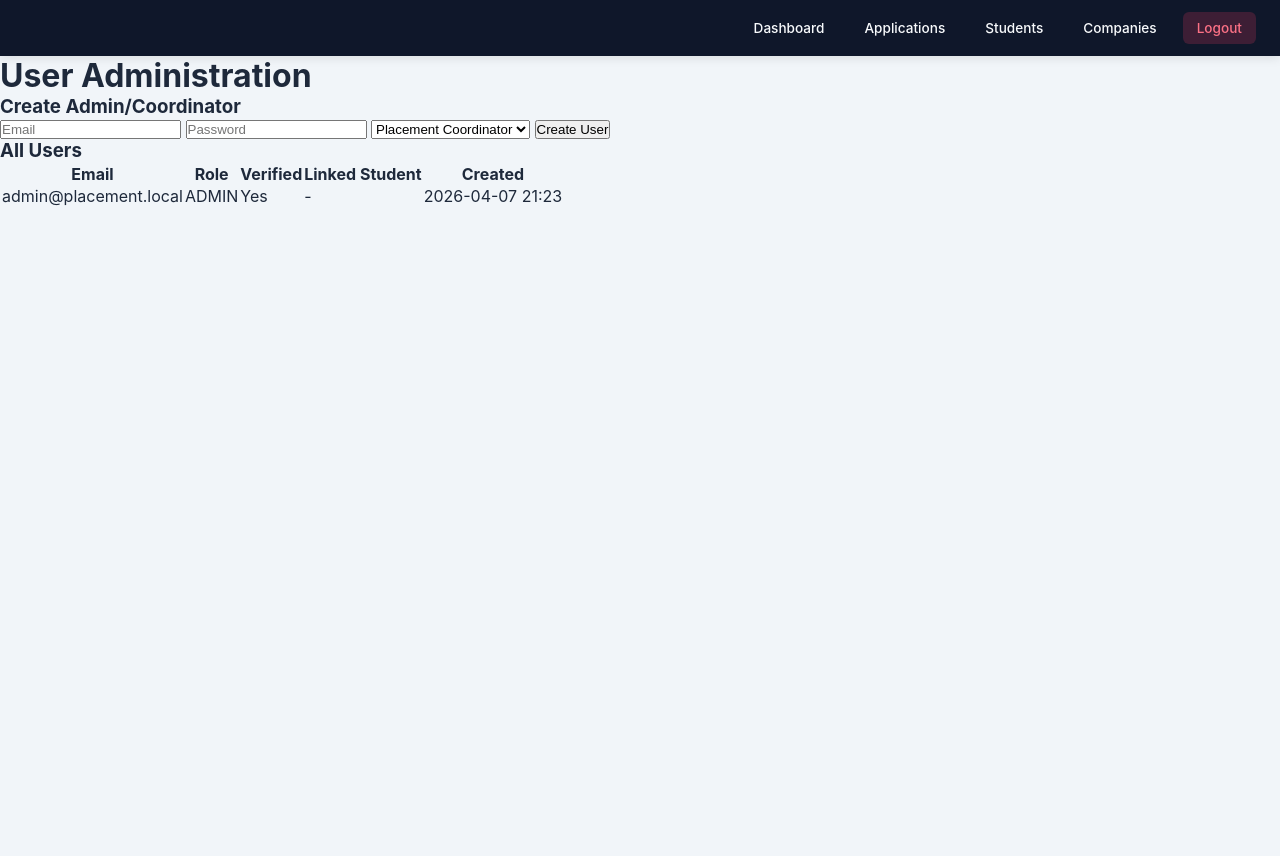
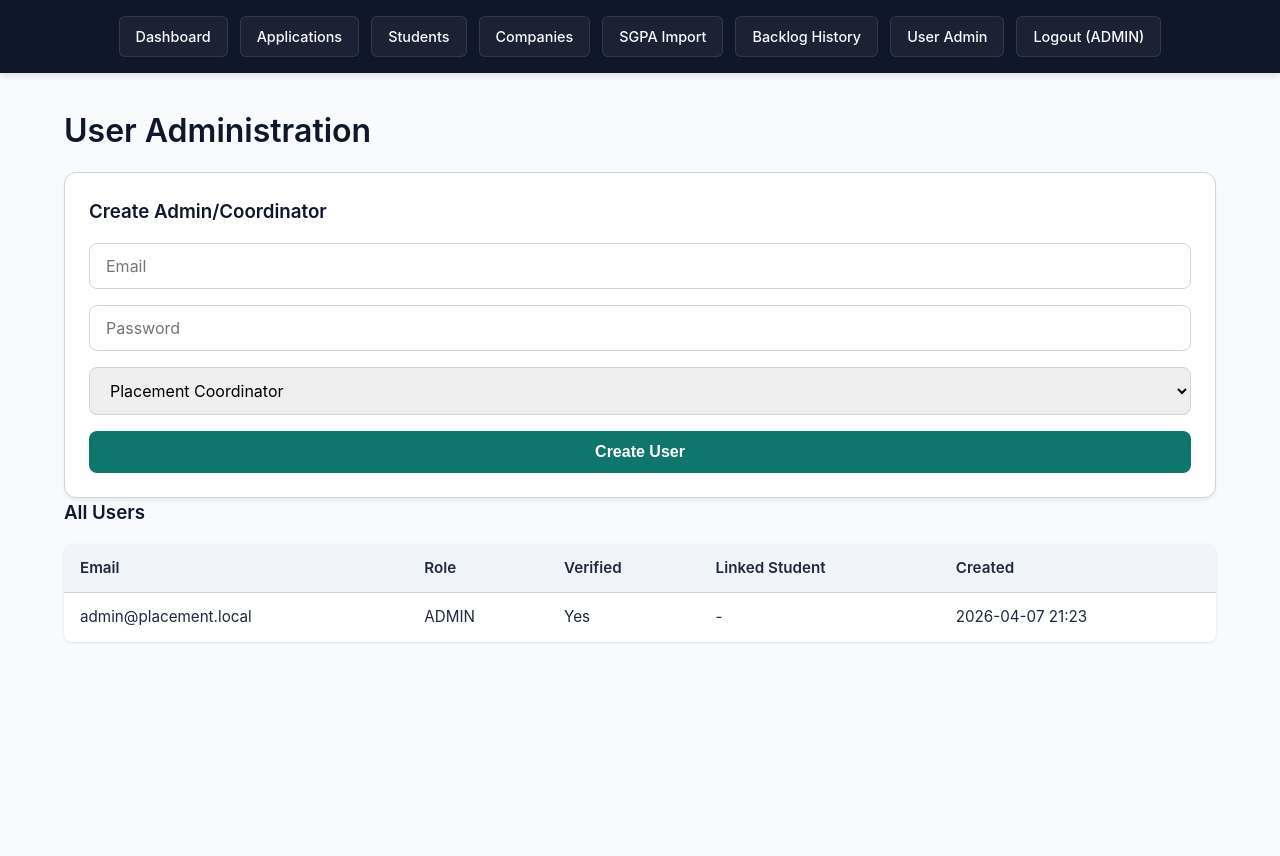
Before and after one commit to lavanayakhosla/TestPlacement, a Flask app: page /admin/users in a window 1280 px wide. After the commit the page ends 643 px from the top, so only its background shows below. Run offline with Flask 3, Linux system fonts and the light colour scheme; the visitor is signed in with stand-in values (Sample User, id 1); data comes from the database, SQL or seed files in the repository.

Commit message:
Update base.html

```diff
--- a/templates/base.html
+++ b/templates/base.html
@@ -5,103 +5,230 @@
   <meta name="viewport" content="width=device-width, initial-scale=1.0">
   <title>Campus Placement Portal</title>
   <style>
+    /* CSS Variables for consistent theming */
     :root {
-      --primary: #1a64a4; /* Updated to match the blue in the image */
-      --primary-hover: #145288;
-      --bg-light: #f1f5f9;
+      --primary: #0f766e;
+      --primary-hover: #115e59;
+      --bg-light: #f8fafc;
       --nav-bg: #0f172a;
       --text-dark: #1e293b;
+      --text-muted: #64748b;
       --border-color: #cbd5e1;
+      --card-bg: #ffffff;
     }
 
+    /* Global Reset & Typography */
     * {
       box-sizing: border-box;
       margin: 0;
       padding: 0;
     }
 
-    body, html {
+    body {
       font-family: 'Inter', system-ui, -apple-system, sans-serif;
       background: var(--bg-light);
       color: var(--text-dark);
-      height: 100%;
-      width: 100%;
+      line-height: 1.6;
+      min-height: 100vh;
+      display: flex;
+      flex-direction: column;
     }
 
-    /* Navigation - Only visible if not on login/register */
+    /* Navigation */
     nav {
       background: var(--nav-bg);
-      padding: 12px 24px;
+      padding: 16px 24px;
       display: flex;
+      flex-wrap: wrap;
       gap: 12px;
       align-items: center;
-      justify-content: flex-end; /* Pushed to right like modern portals */
-      box-shadow: 0 2px 10px rgba(0,0,0,0.1);
-      position: relative;
-      z-index: 100;
+      justify-content: center;
+      box-shadow: 0 4px 6px -1px rgba(0, 0, 0, 0.1);
     }
 
     nav a {
       color: #f8fafc;
       text-decoration: none;
-      font-size: 0.85rem;
+      font-size: 0.9rem;
       font-weight: 500;
-      padding: 8px 14px;
+      padding: 8px 16px;
+      border: 1px solid rgba(255,255,255,0.1);
       border-radius: 6px;
-      transition: all 0.2s;
+      background: rgba(255,255,255,0.05);
+      transition: all 0.2s ease;
     }
 
     nav a:hover {
-      background: rgba(255,255,255,0.1);
+      background: var(--primary);
+      border-color: var(--primary);
       color: #ffffff;
+      transform: translateY(-2px);
+      box-shadow: 0 4px 6px rgba(15, 118, 110, 0.2);
     }
 
-    /* Main Container Logic */
-    main {
-      width: 100%;
-      min-height: 100vh;
+    nav a:active {
+      transform: translateY(0);
     }
 
-    /* Standard page padding (used for dashboard, profile, etc.) */
-    .container {
+    /* Main Container */
+    main {
+      flex: 1;
+      width: 100%;
       max-width: 1200px;
       margin: 32px auto;
       padding: 0 24px;
     }
 
-    /* Flash Messages Positioning */
-    .flash-container {
-      position: fixed;
-      top: 20px;
-      right: 20px;
-      z-index: 9999;
+    h1, h2, h3 {
+      margin-bottom: 16px;
+      color: #0f172a;
+      font-weight: 600;
     }
 
+    /* Alerts / Flash Messages */
     .flash {
-      background: #ffffff;
-      border-left: 4px solid var(--primary);
-      padding: 16px 24px;
-      border-radius: 8px;
-      margin-bottom: 10px;
+      background: #ecfeff;
+      border-left: 4px solid #06b6d4;
+      padding: 12px 16px;
+      border-radius: 4px;
+      margin-bottom: 24px;
       color: #083344;
-      box-shadow: 0 10px 15px -3px rgba(0, 0, 0, 0.1);
-      animation: slideIn 0.3s ease-out;
+      font-weight: 500;
+      box-shadow: 0 2px 4px rgba(0,0,0,0.05);
     }
 
-    @keyframes slideIn {
-      from { transform: translateX(100%); opacity: 0; }
-      to { transform: translateX(0); opacity: 1; }
+    /* Grid Layouts */
+    .grid { display: grid; gap: 20px; }
+    .grid-2 { grid-template-columns: repeat(auto-fit, minmax(280px, 1fr)); }
+
+    /* Standard Cards */
+    .card {
+      background: var(--card-bg);
+      border: 1px solid var(--border-color);
+      border-radius: 12px;
+      padding: 24px;
+      box-shadow: 0 4px 6px -1px rgba(0, 0, 0, 0.05), 0 2px 4px -1px rgba(0, 0, 0, 0.03);
     }
 
-    /* Utility to hide nav on Auth pages if needed via template logic */
-    .hide-nav nav { display: none; }
+    /* Form Elements */
+    input, select, textarea {
+      width: 100%;
+      padding: 12px 16px;
+      border: 1px solid var(--border-color);
+      border-radius: 8px;
+      margin-bottom: 16px;
+      font-size: 1rem;
+      font-family: inherit;
+      transition: border-color 0.2s, box-shadow 0.2s;
+    }
 
+    input:focus, select:focus, textarea:focus {
+      outline: none;
+      border-color: var(--primary);
+      box-shadow: 0 0 0 3px rgba(15, 118, 110, 0.15);
+    }
+
+    button {
+      background: var(--primary);
+      color: #fff;
+      border: none;
+      font-size: 1rem;
+      font-weight: 600;
+      padding: 12px 24px;
+      border-radius: 8px;
+      cursor: pointer;
+      transition: background 0.2s, transform 0.1s;
+      width: 100%;
+    }
+
+    button:hover {
+      background: var(--primary-hover);
+    }
+
+    button:active {
+      transform: scale(0.98);
+    }
+
+    /* Links inside forms */
+    .auth-links {
+      margin-top: 16px;
+      text-align: center;
+      font-size: 0.9rem;
+      color: var(--text-muted);
+    }
+
+    .auth-links a {
+      color: var(--primary);
+      text-decoration: none;
+      font-weight: 500;
+    }
+
+    .auth-links a:hover {
+      text-decoration: underline;
+    }
+
+    /* Split Layouts for Auth (Login/Register) */
+    .auth-wrapper {
+      display: flex;
+      flex-direction: column;
+      background: var(--card-bg);
+      border: 1px solid var(--border-color);
+      border-radius: 16px;
+      overflow: hidden;
+      box-shadow: 0 10px 25px -5px rgba(0, 0, 0, 0.05), 0 8px 10px -6px rgba(0, 0, 0, 0.01);
+      min-height: 65vh;
+    }
+
+    .auth-content {
+      flex: 1;
+      padding: 40px 24px;
+      display: flex;
+      flex-direction: column;
+      align-items: center;
+      justify-content: center;
+    }
+
+    .auth-image {
+      display: none; /* Hidden on mobile */
+      flex: 1;
+      /* Replace this URL with your preferred image */
+      background-image: url('https://images.unsplash.com/photo-1523050854058-8df90110c9f1?q=80&w=1000&auto=format&fit=crop');
+      background-size: cover;
+      background-position: center;
+    }
+
+    /* Tables */
+    table { width: 100%; border-collapse: collapse; font-size: 0.95rem; background: var(--card-bg); border-radius: 8px; overflow: hidden; box-shadow: 0 1px 3px rgba(0,0,0,0.1); }
+    th, td { border-bottom: 1px solid var(--border-color); padding: 12px 16px; text-align: left; }
+    th { background: #f1f5f9; font-weight: 600; color: var(--text-dark); }
+    tr:last-child td { border-bottom: none; }
+
+    /* Badges */
+    .pill { padding: 4px 10px; border-radius: 999px; font-size: 0.75rem; font-weight: 600; background: #dcfce7; color: #166534; display: inline-block;}
+    code { background: #f1f5f9; padding: 2px 6px; border-radius: 4px; font-size: 0.9em; color: #e11d48;}
+
+    /* Responsive adjustments */
+    @media (min-width: 768px) {
+      .auth-wrapper {
+        flex-direction: row;
+      }
+      .auth-image {
+        display: block; /* Show image on screens wider than 768px */
+      }
+      .auth-content {
+        padding: 48px;
+      }
+    }
+
+    @media (max-width: 640px) {
+      nav { flex-direction: column; padding: 16px; }
+      nav a { width: 100%; text-align: center; }
+      main { margin: 16px auto; padding: 0 16px; }
+      .card { padding: 16px; }
+    }
   </style>
 </head>
 <body>
-
-  {# We hide the nav if we are on the login or register page to match your image #}
-  {% if request.endpoint not in ['login', 'register'] %}
   <nav>
     {% if g.user %}
       <a href="{{ url_for('dashboard') }}">Dashboard</a>
@@ -112,16 +239,20 @@
       {% if g.user.role in ['ADMIN', 'PLACEMENT_COORDINATOR'] %}
         <a href="{{ url_for('students') }}">Students</a>
         <a href="{{ url_for('companies') }}">Companies</a>
+        <a href="{{ url_for('import_sgpa') }}">SGPA Import</a>
+        <a href="{{ url_for('backlog_history') }}">Backlog History</a>
       {% endif %}
-      <a href="{{ url_for('logout') }}" style="background: rgba(244, 63, 94, 0.2); color: #fb7185;">Logout</a>
+      {% if g.user.role == 'ADMIN' %}
+        <a href="{{ url_for('admin_users') }}">User Admin</a>
+      {% endif %}
+      <a href="{{ url_for('logout') }}">Logout ({{ g.user.role }})</a>
     {% else %}
       <a href="{{ url_for('login') }}">Login</a>
       <a href="{{ url_for('register') }}">Register</a>
     {% endif %}
   </nav>
-  {% endif %}
 
-  <div class="flash-container">
+  <main>
     {% with messages = get_flashed_messages() %}
       {% if messages %}
         {% for msg in messages %}
@@ -129,11 +260,8 @@
         {% endfor %}
       {% endif %}
     {% endwith %}
-  </div>
 
-  <main>
     {% block content %}{% endblock %}
   </main>
-
 </body>
 </html>
```
